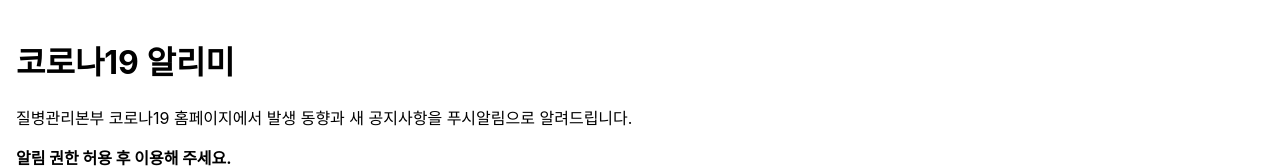
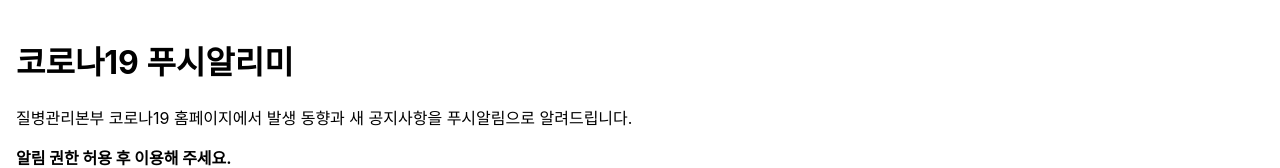
Before and after one commit to sukso96100/covid19-push, a React (Create React App) app in the folder frontend/: page / in a window 1280 px wide. Shown: the top 168 px of the page. Built offline with nearby package versions, Linux system fonts and the light colour scheme; no server answers.

Commit message:
change website name

```diff
--- a/frontend/public/index.html
+++ b/frontend/public/index.html
@@ -24,7 +24,7 @@
       work correctly both with client-side routing and a non-root public URL.
       Learn how to configure a non-root public URL by running `npm run build`.
     -->
-    <title>코로나19 알리미</title>
+    <title>코로나19 푸시알리미</title>
   </head>
   <body>
     <noscript>You need to enable JavaScript to run this app.</noscript>
--- a/frontend/src/App.js
+++ b/frontend/src/App.js
@@ -180,7 +180,7 @@
   }
   return (
     <div className={classes.root}>
-      <h1 class="title">코로나19 알리미</h1>
+      <h1 class="title">코로나19 푸시알리미</h1>
 
       <p>질병관리본부 코로나19 홈페이지에서 발생 동향과 새 공지사항을 푸시알림으로 알려드립니다.</p>
       <CompatInfo/>
```
Also changed, not shown: frontend/public/manifest.json, 1 other file (tests, documents, lock files or other folders).
